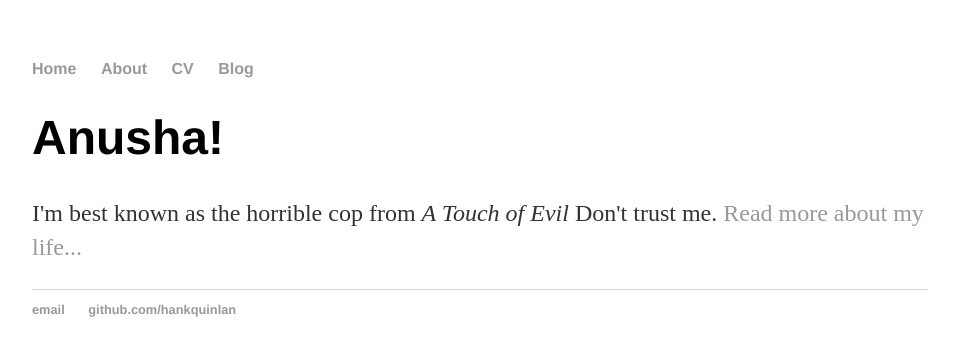
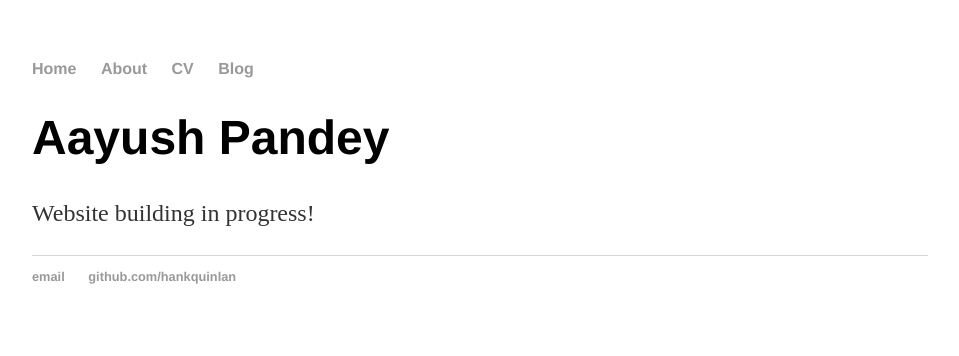
Before and after one commit to aayushpdy/aayushpdy.github.io, a Jekyll site: the page built from index.html, in a window 1280 px wide. Shown: the top 356 px of the page, without its empty margins (160-1119 px from the left). Built offline with Jekyll 4.4.1, drawn with Linux system fonts in a browser that asks for light colours.

Commit message:
Update index.html

```diff
--- a/index.html
+++ b/index.html
@@ -1,8 +1,8 @@
 ---
 layout: default
-title: Aayush Pandey
+title: Home
 ---
 <div class="blurb">
-	<h1>Anusha!</h1>
-	<p>I'm best known as the horrible cop from <em>A Touch of Evil</em> Don't trust me. <a href="/about">Read more about my life...</a></p>
+	<h1>Aayush Pandey</h1>
+	<p>Website building in progress! </p>
 </div><!-- /.blurb -->
```
